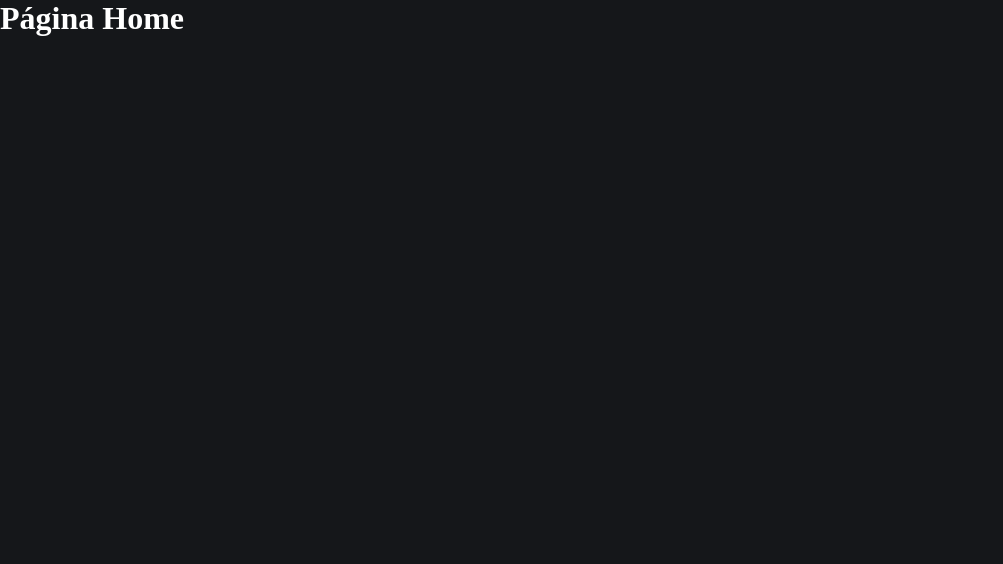
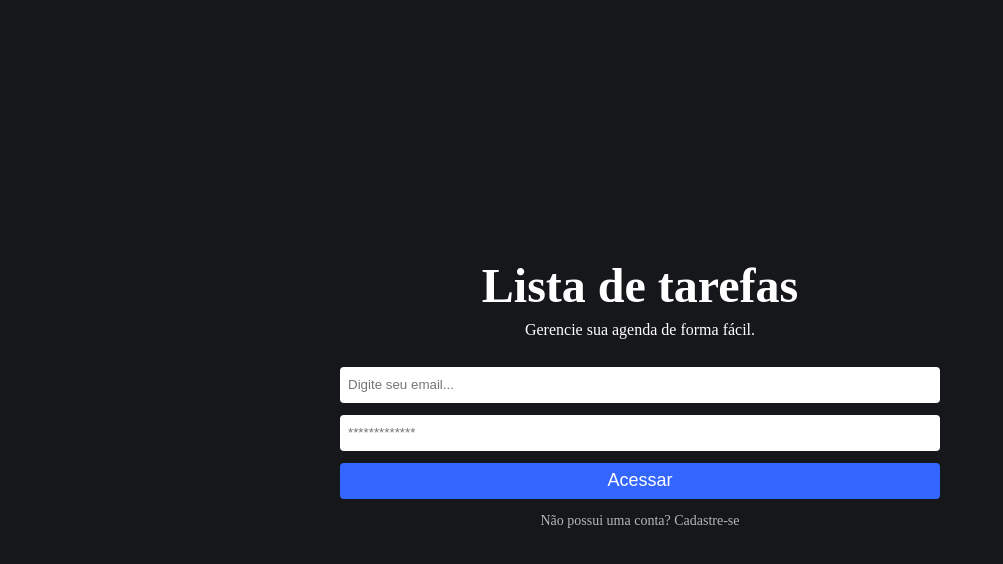
Before and after one commit to ferrariflaviaa/RateManager, a React (Create React App) app: page / in a window 1280 px wide. Shown: the top 564 px of the page, without its empty margins (0-1003 px from the left). Built offline with nearby package versions, Linux system fonts and the light colour scheme.

Commit message:
feat: home page

```diff
--- a/package.json
+++ b/package.json
@@ -12,6 +12,7 @@
     "react-dom": "^18.2.0",
     "react-router-dom": "^6.6.1",
     "react-scripts": "5.0.1",
+    "styled-components": "^5.3.6",
     "web-vitals": "^2.1.4"
   },
   "scripts": {
--- a/public/index.html
+++ b/public/index.html
@@ -3,7 +3,6 @@
   <head>
     <meta charset="utf-8" />
     <meta name="viewport" content="width=device-width, initial-scale=1" />
-    <meta name="theme-color" content="#000000" />
     <meta
       name="description"
       content="Web site created using create-react-app"
--- a/src/index.css
+++ b/src/index.css
@@ -8,7 +8,7 @@ body{
   font-family: sans-sarif;
   background-color: #15171a;
   color: #FFF;
-  width: 100%
+  /* width: 100% */
 }
 
 button{
--- /dev/null
+++ b/src/pages/Home/home.js
@@ -0,0 +1,55 @@
+import styled from 'styled-components'
+
+export const Container = styled.div`
+  display: flex;
+  flex-direction: column;
+  align-items: center;
+  justify-content: center;
+  height: 100vh;
+  width: 100%;
+
+  h1 {
+    font-size: 48px;
+    margin-bottom: 8px;
+  }
+  span {
+    margin-bottom: 28px;
+  }
+
+  .buttonLink{
+    color: #b4b8bb;
+    text-decoration: none;
+    margin: 14px 0;
+    font-size: 14px
+  }
+`
+
+
+export const Form = styled.form`
+  display: flex;
+  flex-direction: column;
+  width: 90%;
+  max-width: 600px;
+
+  input {
+    border: 0;
+    margin-bottom: 12px;
+    height: 36px;
+    border-radius: 4px;
+    padding: 0 8px;
+  }
+  button {
+    height: 36px;
+    border: 0;
+    border-radius: 4px;
+    background-color: #3366ff;
+    color: #fff;
+    font-size: 18px;
+  }
+  textare {
+    margin-bottom: 12px;
+    border: 0;
+    height: 90px;
+    resize: none;
+  }
+`
--- a/src/pages/Home/index.js
+++ b/src/pages/Home/index.js
@@ -1,7 +1,45 @@
+import { useState } from 'react'
+import { Container, Form } from './home.js'
+import { Link } from 'react-router-dom'
 export default function Home() {
+  const [email, setEmail] = useState('')
+  const [password, setPassword] = useState('')
+
+  const handleLogin = (e) => {
+    e.preventDefault();
+
+    if(email !== '' && password !== ''){
+      alert("Teste");
+
+    }else{
+      alert("Preencha todos os campos");
+    }
+
+  }
   return (
-    <div>
-      <h1>Página Home</h1>
-    </div>
-  );
+    <Container>
+      <h1>Lista de tarefas</h1>
+      <span>Gerencie sua agenda de forma fácil. </span>
+
+      <Form onSubmit={handleLogin}>
+        <input
+          type="email"
+          placeholder="Digite seu email..."
+          value={email}
+          onChange={(e) => setEmail(e.target.value)}
+        />
+
+        <input
+          type="password"
+          placeholder="*************"
+          value={password}
+          onChange={(e) => setPassword(e.target.value)}
+        />
+        <button type="submit">Acessar</button>
+      </Form>
+      <Link to="/register" className="buttonLink">
+        Não possui uma conta? Cadastre-se
+      </Link>
+    </Container>
+  )
 }
```
Also changed, not shown: src/pages/Home/home.css (deleted), src/routes/index.js (line endings or trailing spaces), 1 other file (tests, documents, lock files or other folders).
